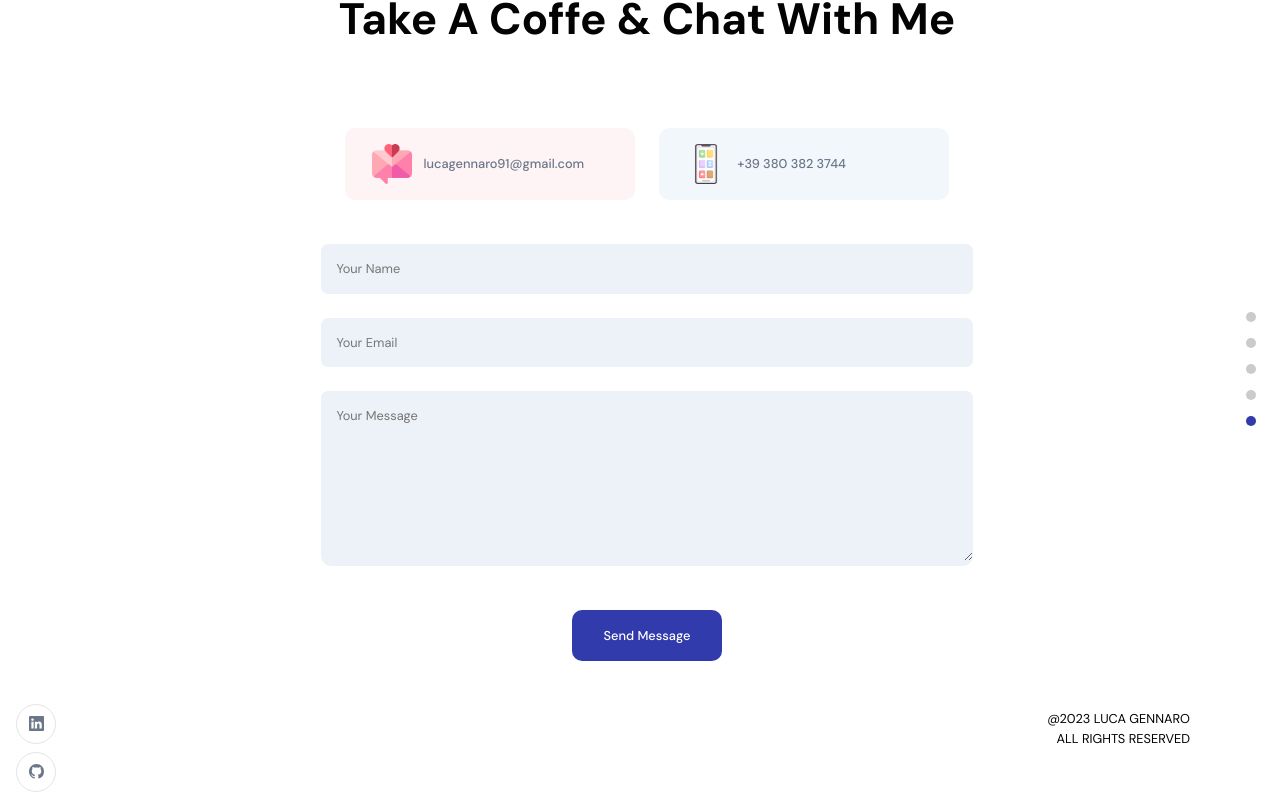
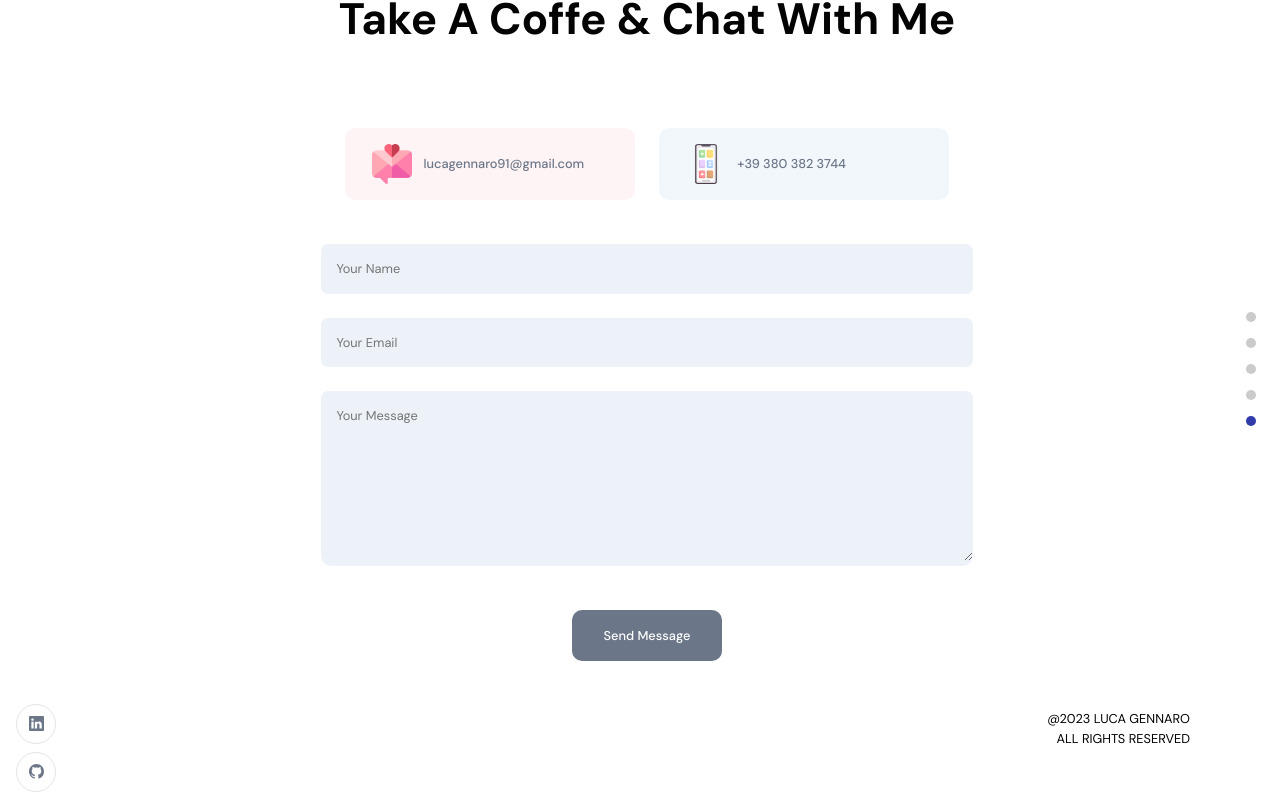
Before and after one commit to luca-gennaro/portfolio_frontend, a React (Create React App) app: page / in a window 1280 px wide. Shown: the part 3274-4086 px from the top of the page. Built offline with nearby package versions, Linux system fonts and the light colour scheme; no server answers.

Commit message:
add form validation

```diff
--- a/package.json
+++ b/package.json
@@ -15,6 +15,7 @@
     "react-icons": "^4.8.0",
     "react-scripts": "5.0.1",
     "react-tooltip": "^5.11.2",
+    "validator": "^13.9.0",
     "web-vitals": "^2.1.4"
   },
   "scripts": {
--- a/src/container/Footer/Footer.jsx
+++ b/src/container/Footer/Footer.jsx
@@ -1,22 +1,27 @@
 import React, { useState } from 'react'
 
-import {images} from '../../constants'
-import {AppWrap, MotionWrap} from '../../wrapper'
-import {client} from '../../client'
+import { images } from '../../constants'
+import { AppWrap, MotionWrap } from '../../wrapper'
+import { client } from '../../client'
+import { isEmail } from 'validator'
 
 import './Footer.scss'
 
 const Footer = () => {
-  const [formData, setFormData] = useState({name: '', email: '', message: ''})
+  const [formData, setFormData] = useState({ name: '', email: '', message: '' })
   const [isFormSubmitted, setIsFormSubmitted] = useState(false)
   const [loading, setLoading] = useState(false)
 
-  const {name, email, message} = formData
+  const { name, email, message } = formData
+  const isEmailValid = isEmail(email)
+
+  const isFormValid = name !== '' && isEmailValid  && message !== '';
+
 
   const handleChangeInput = (e) => {
     const { name, value } = e.target
 
-    setFormData({...formData, [name]: value})
+    setFormData({ ...formData, [name]: value })
   }
 
   const handleSubmit = () => {
@@ -30,7 +35,7 @@ const Footer = () => {
     }
 
     client.create(contact)
-    .then(()=>{
+      .then(() => {
         setLoading(false)
         setIsFormSubmitted(true)
       })
@@ -62,7 +67,9 @@ const Footer = () => {
           <div>
             <textarea className='p-text' placeholder='Your Message' value={message} name="message" onChange={handleChangeInput}></textarea>
           </div>
-        <button type='button' className='p-text' onClick={handleSubmit}>{loading ? 'Sending' : 'Send Message'}</button>
+          <button type='button' className='p-text' onClick={handleSubmit} disabled={!isFormValid}>
+            {loading ? 'Sending' : 'Send Message'}
+          </button>
         </div>
         : <div>
           <h3 className='head-text'>Thank you for getting in touch!</h3>
--- a/src/container/Footer/Footer.scss
+++ b/src/container/Footer/Footer.scss
@@ -123,6 +123,10 @@
       &:hover {
         background-color: #2430af;
       }
+
+      &:disabled {
+        background-color: var(--gray-color);
+      }
     }
 
     @media screen and (max-width: 768px) {
```
Also changed, not shown: 1 other file (tests, documents, lock files or other folders). Lines whose indentation alone changed are shown as unchanged.
